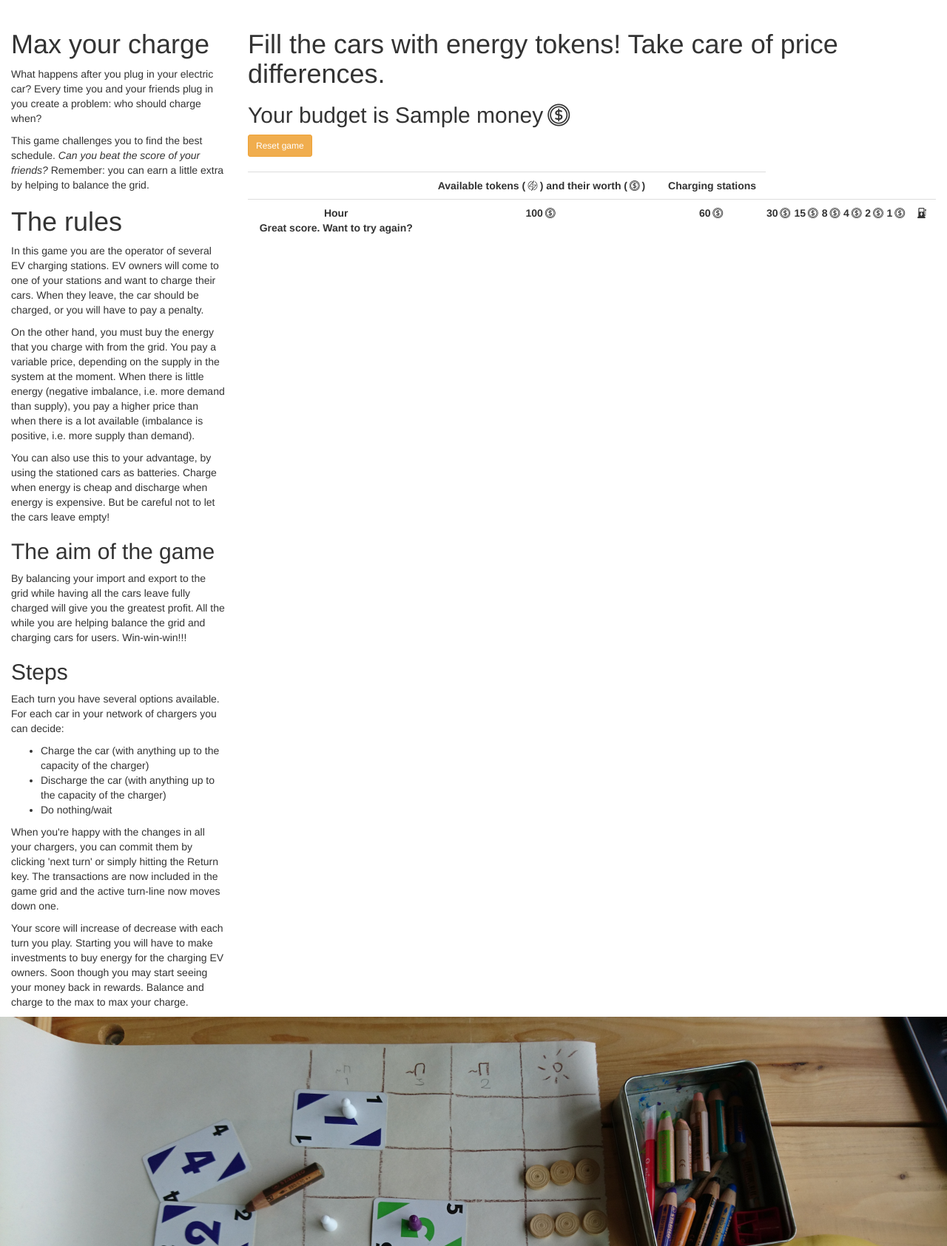
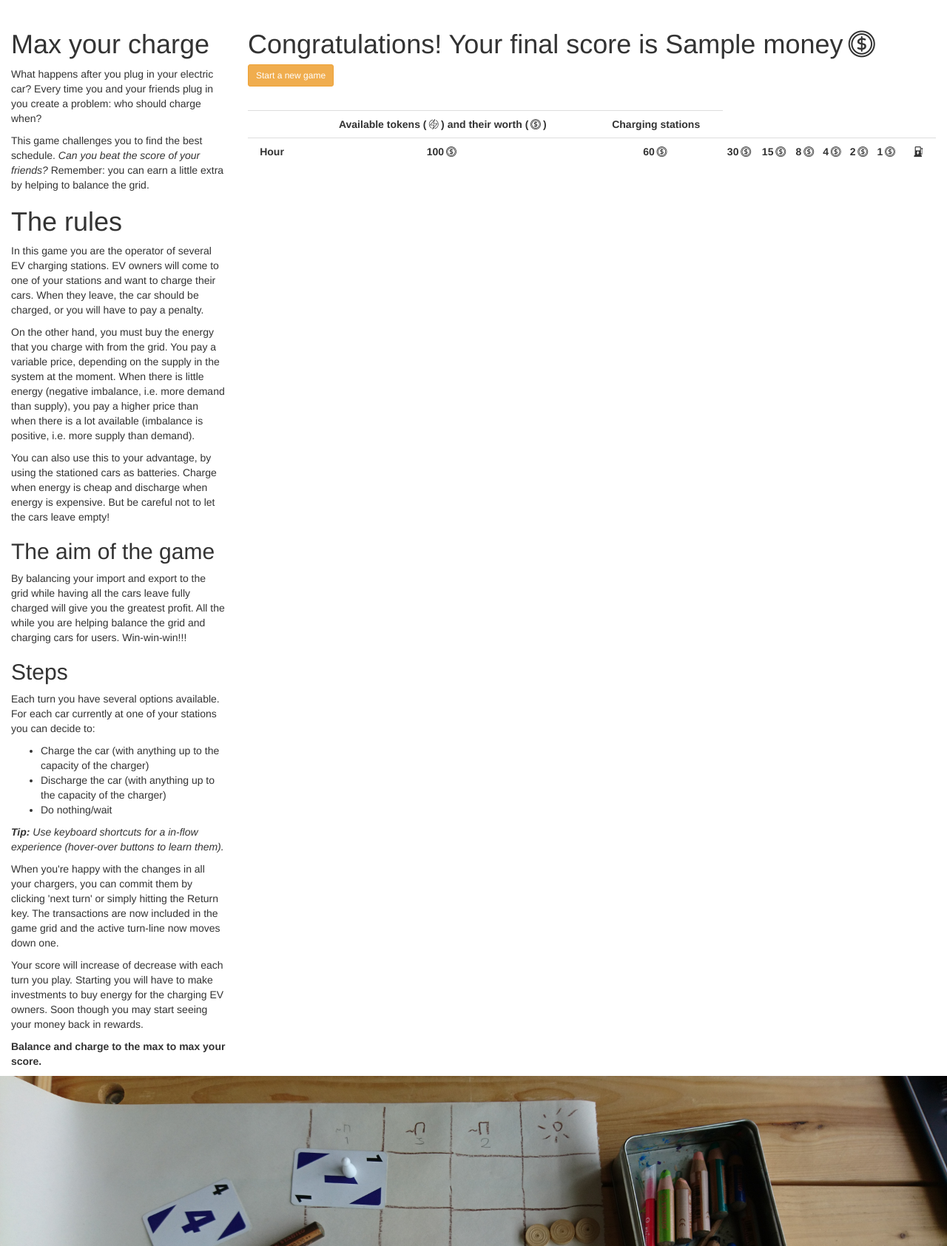
Before and after one commit to SeitaBV/smartcharginggame, a Flask app: template templates/dashboard.html in a window 1280 px wide. Shown: the part 110-1795 px from the top of the page at 74% size. Run offline with Flask 2, Linux system fonts and the light colour scheme; the template is opened without the code that fills it: most values are stand-ins (such as "Sample title", 1, 10 or a date in 2020); lists and menus that the app fills with data are empty.

Commit message:
improve end-game communication

```diff
--- a/static/css/scc.css
+++ b/static/css/scc.css
@@ -78,8 +78,8 @@
 
 #alerts {
     position: absolute;
-    left: 20px;
-    top: 100px;
+    left: 50px;
+    bottom: 50px;
     width: 25%;
     min-width: 200px;
 }
--- a/templates/dashboard.html
+++ b/templates/dashboard.html
@@ -84,14 +84,17 @@
                         Steps
                     </h2>
                     <p>
-                        Each turn you have several options available. For each car in your network of chargers you can
-                        decide:
+                        Each turn you have several options available. For each car currently at one of your stations you can
+                        decide to:
                     </p>
                     <ul>
                         <li>Charge the car (with anything up to the capacity of the charger)</li>
                         <li>Discharge the car (with anything up to the capacity of the charger)</li>
                         <li>Do nothing/wait</li>
                     </ul>
+                    <p>
+                        <i><b>Tip:</b> Use keyboard shortcuts for a in-flow experience (hover-over buttons to learn them).</i>
+                    </p>
                     <p>
                         When you're happy with the changes in all your chargers, you can commit them by clicking 'next
                         turn' or simply hitting the Return key.
@@ -101,8 +104,9 @@
                     <p>
                         Your score will increase of decrease with each turn you play. Starting you will have to make
                         investments to buy energy for the charging EV owners. Soon though you may start seeing your money
-                        back in rewards. Balance and charge to the max to max your charge.
+                        back in rewards.
                     </p>
+                    <p><b>Balance and charge to the max to max your score.</b></p>
                 </div>
 
                 {% if completed_a_move or resetted_the_game%}
@@ -122,11 +126,22 @@
 
                 <div class="col-sm-9">
                     <a name="game"></a>
+                    {% if current_turn < num_turns %}
                     <h1>Fill the cars with energy tokens! Take care of price differences.</h1>
-                    <h2>Your budget is {{ world.money -}}<i class="icon-coin"></i></h2>
-                    <form action="reset" method="get">
-                        <button id="reset_button" class="btn btn-sm btn-warning" type="submit">Reset game</button>
-                    </form>
+                    <h2>
+                        Your budget is {{ world.money -}}<i class="icon-coin"></i>
+                        <button id="reset_button" class="btn btn-sm btn-warning" type="submit">
+                            <a href="/reset" style="color: white;">Reset game</a>
+                        </button>
+                    </h2>
+                    {% else %}
+                    <h1>
+                        Congratulations! Your final score is {{ world.money -}}<i class="icon-coin"></i>
+                        <button id="reset_button" class="btn btn-sm btn-warning" type="submit">
+                            <a href="/reset" style="color: white;">Start a new game</a>
+                        </button>
+                    </h1>
+                    {% endif %}
                     <br>
                     <form action="next" method="post">
                         <table class="table col-sm-8">
@@ -145,12 +160,9 @@
                                 <th>
                                     Hour
                                     {% if current_turn < num_turns %}
-                                        <br><br>
+                                        <br/><br/>
                                         <button id="next_turn" class="btn btn-sm btn-primary" type="submit"
                                                 data-toggle="tooltip" title="Finish this move and start the next. Shortcut: [Enter]">Next turn</button>
-                                    {% else %}
-                                        <br>
-                                        Great score. Want to try again?
                                     {% endif %}
                                 </th>
                                 {% for market_token in range(max_tokens) %}
```
